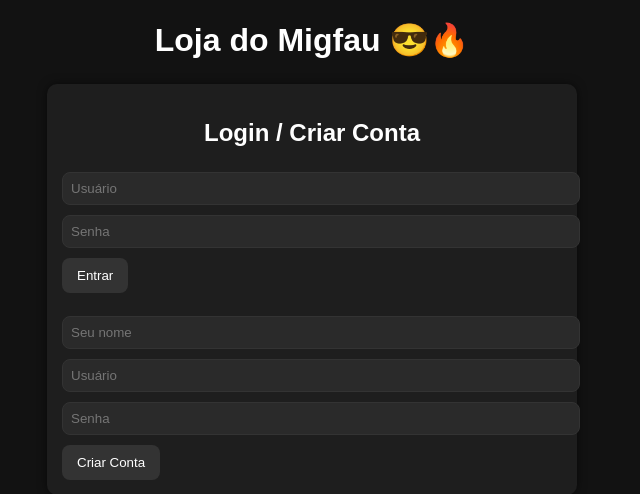
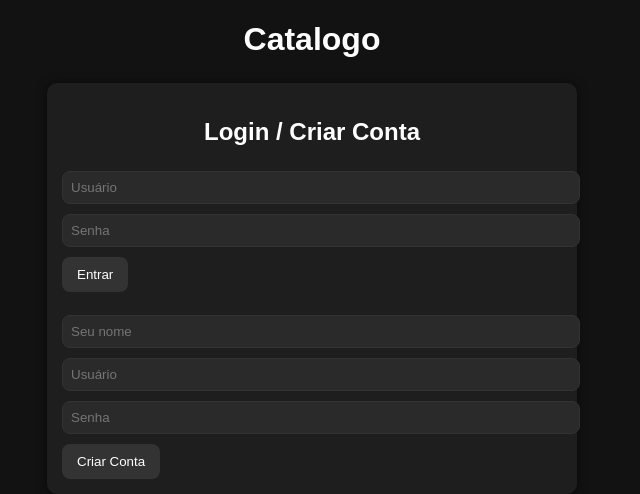
Before and after one commit to Migfau/site_migfau, a Flask app: page / in a window 1280 px wide. Shown: the top 494 px of the page, without its empty margins (328-968 px from the left). Run offline with Flask 3, Linux system fonts and the light colour scheme; parts of the project's set-up code (start-up, migrations or seed data) failed here and were passed over.

Commit message:
Add files via upload

```diff
--- a/templates/index.html
+++ b/templates/index.html
@@ -3,7 +3,7 @@
 <head>
 <meta charset="UTF-8">
 <meta name="viewport" content="width=device-width, initial-scale=1.0, maximum-scale=1.0, user-scalable=no">
-<title>Loja do Migfau</title>
+<title>Catalogo</title>
 
 <style>
 body {
@@ -110,7 +110,7 @@ button:hover { background:#444; }
 </head>
 <body>
 
-<h1>Loja do Migfau 😎🔥</h1>
+<h1>Catalogo</h1>
 
 <!-- LOGIN / REGISTER -->
 
```
